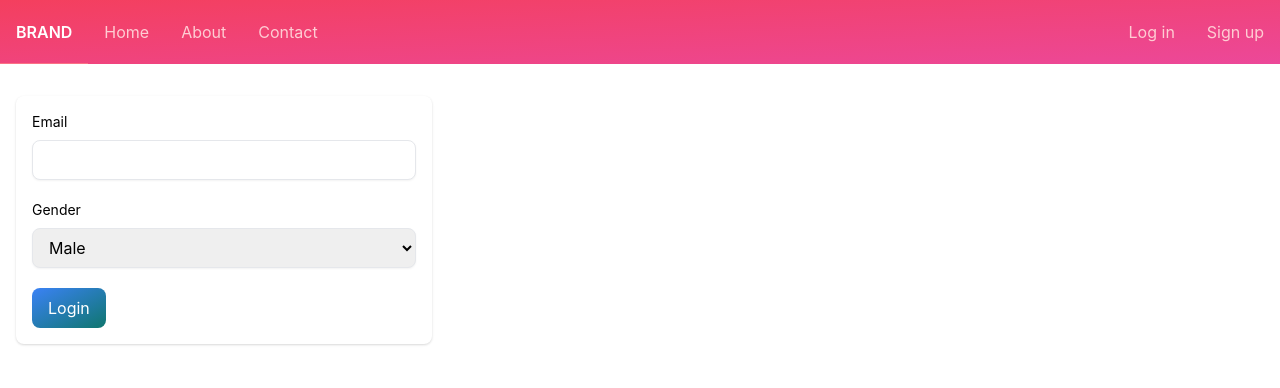
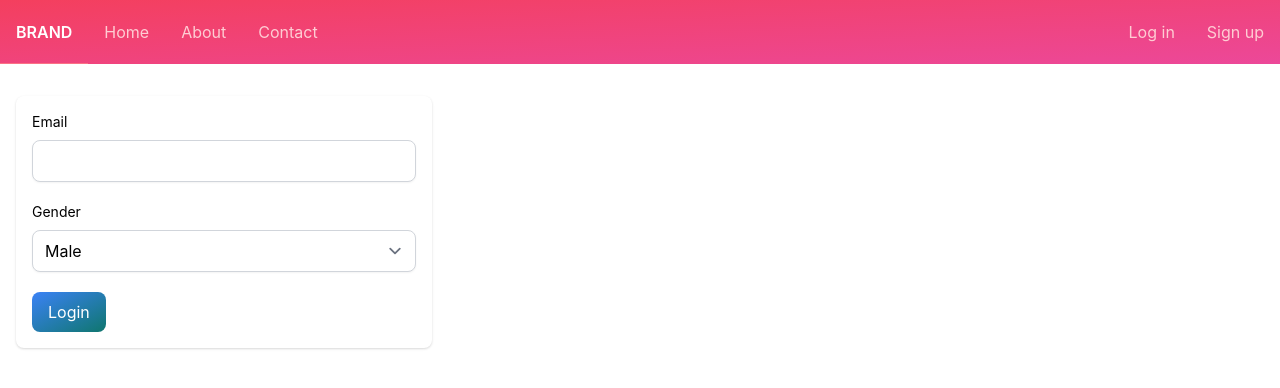
Before and after one commit to wtfychxx/nextjs-tailwind, a Next.js app: page /login in a window 1280 px wide. Shown: the top 388 px of the page. Built offline with nearby package versions, Linux system fonts and the light colour scheme.

Commit message:
tailwindforms

```diff
--- a/components/button/button.jsx
+++ b/components/button/button.jsx
@@ -1,7 +1,7 @@
 const defaultClass = 'px-4 h-10 rounded-lg text-white bg-gradient-to-br ';
 const primary = (props) => {
     return(
-        <button className={`${defaultClass} ${props.className && props.className} from-blue-500 to-teal-700 hover:from-blue-700 hover:to-teal-900 duration-500 transition-all`}>
+        <button className={`${defaultClass} ${props.className && props.className} from-blue-500 to-teal-700 hover:from-blue-700 hover:to-teal-900 transition duration-500`}>
             { props.children }
         </button>
     )
@@ -9,7 +9,7 @@ const primary = (props) => {
 
 const danger = (props) => {
     return(
-        <button className={`${defaultClass} ${props.className && props.className} from-red-500 to-rose-700 hover:from-red-700 hover:to-rose-900 duration-500 transition-all`}>
+        <button className={`${defaultClass} ${props.className && props.className} from-red-500 to-rose-700 hover:from-red-700 hover:to-rose-900 transition duration-500`}>
             { props.children }
         </button>
     )
@@ -17,7 +17,7 @@ const danger = (props) => {
 
 const success = (props) => {
     return(
-        <button className={`${defaultClass} ${props.className && props.className} from-green-500 to-cyan-700 hover:from-green-700 hover:to-cyan-900 duration-500 transition-all`}>
+        <button className={`${defaultClass} ${props.className && props.className} from-green-500 to-cyan-700 hover:from-green-700 hover:to-cyan-900 transition duration-500`}>
             { props.children }
         </button>
     )
--- /dev/null
+++ b/components/cards/loginCard.jsx
@@ -0,0 +1,28 @@
+import * as Button from '../button/Button';
+
+export default function LoginCard(){
+    return(
+        <div className="container">
+            <div className="flex">
+                <div className="w-full lg:w-1/3">
+                    <div className="p-4 bg-gray shadow rounded-lg">
+                        <form>
+                            <div className="mb-5">
+                                <label htmlFor="email" className="block mb-2 text-sm"> Email </label>
+                                <input type="email" name="" id="" className="w-full border shadow-sm focus:border-blue-500 focus:ring focus:ring-blue-100 transition duration-200 rounded-lg h-10 focus:outline-none px-3"/>
+                            </div>
+                            <div className="mb-5">
+                                <label htmlFor="email" className="block mb-2 text-sm"> Gender </label>
+                                <select className="w-full border shadow-sm focus:border-blue-500 focus:ring focus:ring-blue-100 transition duration-200 rounded-lg h-10 focus:outline-none px-3" name="" id="">
+                                    <option value=""> Male </option>
+                                    <option value=""> Female </option>
+                                </select>
+                            </div>
+                            <Button.primary> Login </Button.primary>
+                        </form>
+                    </div>
+                </div>
+            </div>
+        </div>
+    )
+}
--- a/components/cards/testimoniCard.jsx
+++ b/components/cards/testimoniCard.jsx
@@ -3,7 +3,7 @@ export default function TestimoniCard(){
         <>
             <div className="flex items-center justify-center min-h-screen bg-gray-100">
                 <div className="w-5/12">
-                    <div className="bg-white transform -rotate-3 hover:rotate-0 transition-all duration-300 hover:shadow-md shadow-xl rounded-lg overflow-hidden">
+                    <div className="bg-white transform -rotate-3 hover:rotate-0 transition duration-300 hover:shadow-md shadow-xl rounded-lg overflow-hidden">
                         <div className="px-8 py-5 leading-relaxed text-xl text-gray-800">
                             <svg width="45" height="36" className="mb-5 fill-current text-cyan-100"><path d="M13.415.001C6.07 5.185.887 13.681.887 23.041c0 7.632 4.608 12.096 9.936 12.096 5.04 0 8.784-4.032 8.784-8.784 0-4.752-3.312-8.208-7.632-8.208-.864 0-2.016.144-2.304.288.72-4.896 5.328-10.656 9.936-13.536L13.415.001zm24.768 0c-7.2 5.184-12.384 13.68-12.384 23.04 0 7.632 4.608 12.096 9.936 12.096 4.896 0 8.784-4.032 8.784-8.784 0-4.752-3.456-8.208-7.776-8.208-.864 0-1.872.144-2.16.288.72-4.896 5.184-10.656 9.792-13.536L38.183.001z"></path></svg>
                             Lorem ipsum dolor sit amet consectetur adipisicing elit. Tempora, quae? Eligendi reprehenderit quod non amet quasi consectetur debitis ipsa exercitationem?
@@ -18,7 +18,7 @@ export default function TestimoniCard(){
                                 </div>
 
                             </div>
-                            <a href="#" className="text-white text-opacity-50 hover:text-opacity-75 transition-all duration-150">
+                            <a href="#" className="text-white text-opacity-50 hover:text-opacity-75 transition duration-150">
                                 <svg width="33" height="32" fill="currentColor"><path d="M32.411 6.584c-1.113.493-2.309.826-3.566.977a6.228 6.228 0 002.73-3.437 12.4 12.4 0 01-3.944 1.506 6.212 6.212 0 00-10.744 4.253c0 .486.056.958.16 1.414a17.638 17.638 0 01-12.802-6.49 6.208 6.208 0 00-.84 3.122 6.212 6.212 0 002.762 5.17 6.197 6.197 0 01-2.813-.777v.08c0 3.01 2.14 5.52 4.983 6.091a6.258 6.258 0 01-2.806.107 6.215 6.215 0 005.803 4.312 12.464 12.464 0 01-7.715 2.66c-.501 0-.996-.03-1.482-.087a17.566 17.566 0 009.52 2.79c11.426 0 17.673-9.463 17.673-17.671 0-.267-.007-.536-.019-.803a12.627 12.627 0 003.098-3.213l.002-.004z"></path></svg>
                             </a>
                         </div>
--- /dev/null
+++ b/components/forms/loginForm.jsx
@@ -0,0 +1,28 @@
+import * as Button from '../button/Button';
+
+export default function LoginForm(){
+    return(
+        <div className="container">
+            <div className="flex">
+                <div className="w-full lg:w-1/3">
+                    <div className="p-4 bg-gray shadow rounded-lg">
+                        <form>
+                            <div className="mb-5">
+                                <label htmlFor="email" className="block mb-2 text-sm"> Email </label>
+                                <input type="email" name="" id="" className="w-full rounded-lg border-gray-300 shadow-sm transition duration-200 focus:ring-2 focus:ring-blue-100 focus:border-blue-500"/>
+                            </div>
+                            <div className="mb-5">
+                                <label htmlFor="email" className="block mb-2 text-sm"> Gender </label>
+                                <select className="w-full rounded-lg border-gray-300 shadow-sm transition duration-200 focus:ring-2 focus:ring-blue-100 focus:border-blue-500" name="" id="">
+                                    <option value=""> Male </option>
+                                    <option value=""> Female </option>
+                                </select>
+                            </div>
+                            <Button.primary> Login </Button.primary>
+                        </form>
+                    </div>
+                </div>
+            </div>
+        </div>
+    )
+}
--- a/components/navbar/defaultNavbar.jsx
+++ b/components/navbar/defaultNavbar.jsx
@@ -23,7 +23,9 @@ export default function DefaultNavbar(){
 
                 <div className={`${isMobile ? 'block' : 'hidden'} lg:flex flex-col lg:flex-row justify-between w-full py-4 lg:py-0`}>
                     <div className="flex flex-col lg:flex-row">
-                        <a href="#" className={linkClass}> Home </a>
+                        <Link href="/">
+                            <a href="#" className={linkClass}> Home </a>
+                        </Link>
                         <a href="#" className={linkClass}> About </a>
                         <a href="#" className={linkClass}> Contact </a>
                     </div>
--- a/package.json
+++ b/package.json
@@ -8,6 +8,7 @@
     "start": "next start"
   },
   "dependencies": {
+    "@tailwindcss/forms": "^0.3.2",
     "next": "10.0.8",
     "react": "17.0.1",
     "react-dom": "17.0.1"
--- a/pages/login.jsx
+++ b/pages/login.jsx
@@ -1,34 +1,12 @@
 import React from 'react';
 import Layout from '../components/layout/Layout';
-import * as Button from '../components/button/Button';
+import LoginForm from '../components/forms/loginForm';
 
 export default function home(){
   return(
     <>
       <Layout title="login">
-        <div className="container">
-            <div className="flex">
-                <div className="w-full lg:w-1/3">
-                    <div className="p-4 bg-gray shadow rounded-lg">
-                        <form>
-                            <div className="mb-5">
-                                <label htmlFor="email" className="block mb-2 text-sm"> Email </label>
-                                <input type="email" name="" id="" className="w-full border shadow-sm focus:border-blue-500 focus:ring focus:ring-blue-100 transition-all duration-200 rounded-lg h-10 focus:outline-none px-3"/>
-                            </div>
-                            <div className="mb-5">
-                                <label htmlFor="email" className="block mb-2 text-sm"> Gender </label>
-                                <select className="w-full border shadow-sm focus:border-blue-500 focus:ring focus:ring-blue-100 transition-all duration-200 rounded-lg h-10 focus:outline-none px-3" name="" id="">
-                                    <option value=""> Male </option>
-                                    <option value=""> Female </option>
-                                </select>
-                            </div>
-                            <Button.primary> Login </Button.primary>
-                        </form>
-                    </div>
-                </div>
-            </div>
-        </div>
-
+        <LoginForm />
       </Layout>
     </>
   )
--- a/tailwind.config.js
+++ b/tailwind.config.js
@@ -21,5 +21,7 @@ module.exports = {
   variants: {
     extends: {},
   },
-  plugins: [],
+  plugins: [
+    require('@tailwindcss/forms'),
+  ],
 }
```
Also changed, not shown: 1 other file (tests, documents, lock files or other folders).
